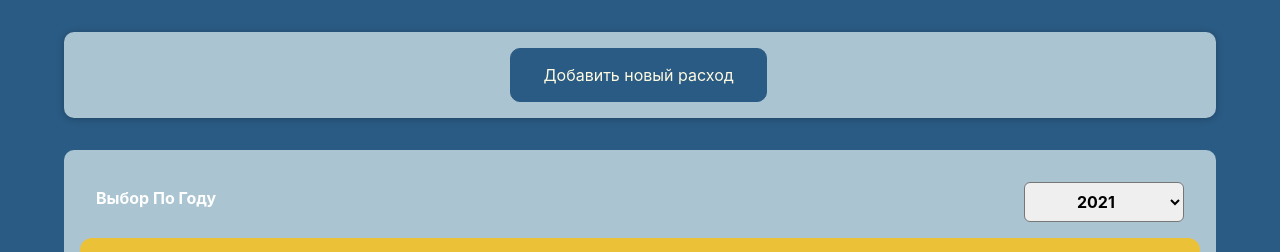
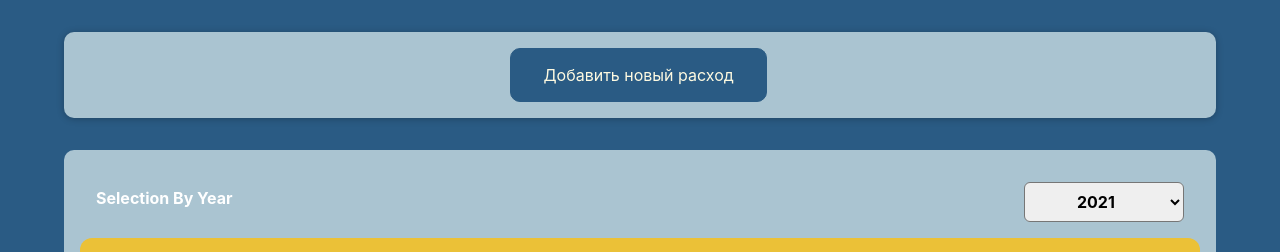
Before and after one commit to BAIBAKOFF/expenses, a React (Create React App) app: page / in a window 1280 px wide. Shown: the top 252 px of the page. Built offline with nearby package versions, Linux system fonts and the light colour scheme.

Commit message:
Update CostsFilter.js

```diff
--- a/src/components/Costs/CostsFilter.js
+++ b/src/components/Costs/CostsFilter.js
@@ -9,7 +9,7 @@ const CostsFilter = (props) => {
   return (
     <div className="costs-filter">
       <div className="costs-filter__control">
-        <label>Выбор По Году</label>
+        <label>Selection By Year</label>
         <select value={props.year} onChange={yearChangeHandler}>
           <option value="2022">2022</option>
           <option value="2021">2021</option>
```
